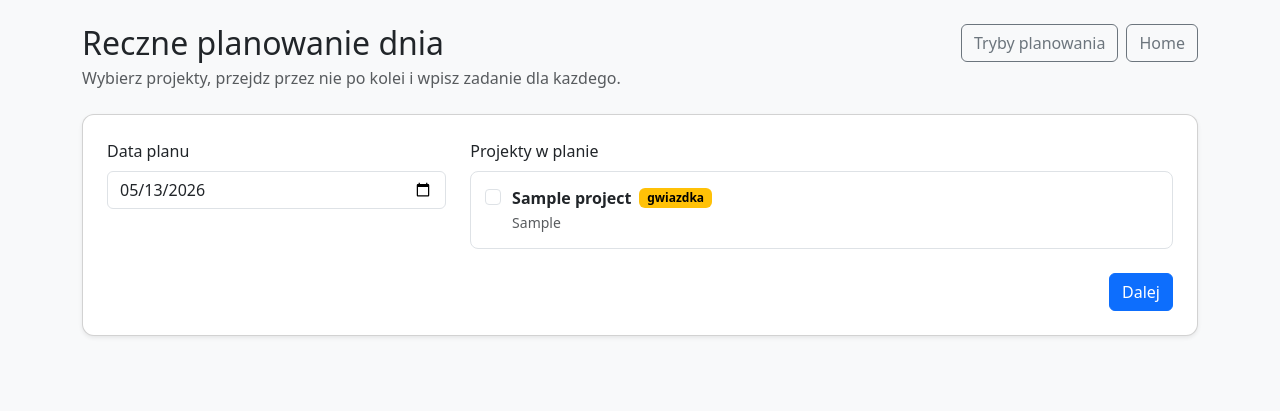
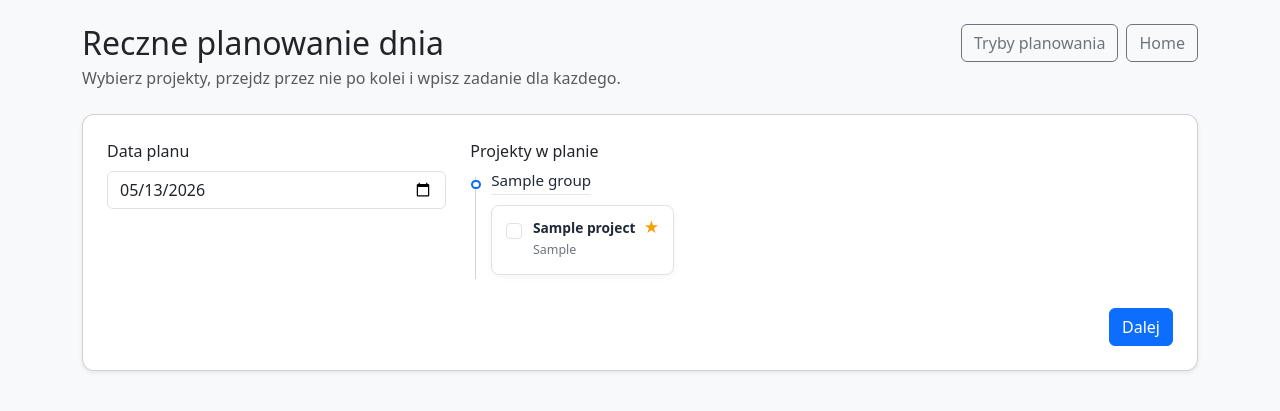
Before and after one commit to SzymonEls/AI-productivity-app, a Flask app: page /ai/daily-plan/manual in a window 1280 px wide. Shown: the part 56-467 px from the top of the page. Run offline with Flask 3, Linux system fonts and the light colour scheme; a user stored in the database is signed in; tables that the repository leaves empty hold one stand-in row (values such as "Sample post"); some libraries are stand-ins or nearby versions.

Commit message:
Timeline style in day planning and fixed headers

```diff
--- a/app/ai/routes.py
+++ b/app/ai/routes.py
@@ -7,7 +7,7 @@ from sqlalchemy.exc import SQLAlchemyError
 
 from ..extensions import db
 from ..markdown_utils import render_markdown, strip_repeated_title
-from ..models import AIPlan, Project
+from ..models import AIPlan, Project, ProjectTimelineGroup, ProjectTimelineItem
 from .service import (
     AIConfigurationError,
     AIServiceError,
@@ -187,12 +187,14 @@ def manual_daily_plan():
         .order_by(Project.is_starred.desc(), Project.title.asc())
         .all()
     )
+    timeline_groups = _get_or_create_timeline(projects)
 
     if request.method == "GET":
         return render_template(
             "ai/manual_daily_plan.html",
             today=date.today(),
             projects=projects,
+            timeline_groups=timeline_groups,
         )
 
     raw_date = request.form.get("target_date", "").strip()
@@ -200,12 +202,12 @@ def manual_daily_plan():
         target_date = date.fromisoformat(raw_date)
     except ValueError:
         flash("Wybierz poprawna date planu dnia.", "danger")
-        return render_template("ai/manual_daily_plan.html", today=date.today(), projects=projects), 400
+        return _render_manual_plan_template(date.today(), projects, timeline_groups), 400
 
     selected_project_ids = _parse_project_ids(request.form.getlist("project_ids"))
     if not selected_project_ids:
         flash("Wybierz przynajmniej jeden projekt do planu recznego.", "danger")
-        return render_template("ai/manual_daily_plan.html", today=target_date, projects=projects), 400
+        return _render_manual_plan_template(target_date, projects, timeline_groups), 400
 
     selected_projects = (
         Project.query.filter(Project.user_id == current_user.id, Project.id.in_(selected_project_ids))
@@ -216,14 +218,14 @@ def manual_daily_plan():
 
     if len(ordered_projects) != len(selected_project_ids):
         flash("Nie udalo sie znalezc wszystkich wybranych projektow.", "danger")
-        return render_template("ai/manual_daily_plan.html", today=target_date, projects=projects), 400
+        return _render_manual_plan_template(target_date, projects, timeline_groups), 400
 
     tasks = []
     for project in ordered_projects:
         task = request.form.get(f"task_{project.id}", "").strip()
         if not task:
             flash(f"Wpisz zadanie dla projektu: {project.title}.", "danger")
-            return render_template("ai/manual_daily_plan.html", today=target_date, projects=projects), 400
+            return _render_manual_plan_template(target_date, projects, timeline_groups), 400
         tasks.append({"project": project, "task": task})
 
     title = f"Plan dnia - {target_date.isoformat()}"
@@ -266,10 +268,19 @@ def manual_daily_plan():
     except SQLAlchemyError:
         db.session.rollback()
         flash("Nie udalo sie zapisac recznego planu dnia.", "danger")
-        return render_template("ai/manual_daily_plan.html", today=target_date, projects=projects), 500
+        return _render_manual_plan_template(target_date, projects, timeline_groups), 500
 
     flash("Reczny plan dnia zostal zapisany i przypiety na home.", "success")
     return redirect(url_for("ai.history_detail", plan_id=history_entry.id))
+
+
+def _render_manual_plan_template(target_date, projects, timeline_groups):
+    return render_template(
+        "ai/manual_daily_plan.html",
+        today=target_date,
+        projects=projects,
+        timeline_groups=timeline_groups,
+    )
 
 
 @ai_bp.route("/history")
@@ -390,6 +401,56 @@ def _pin_plan(plan):
     plan.is_pinned = True
 
 
+def _get_or_create_timeline(projects):
+    groups = (
+        ProjectTimelineGroup.query.filter_by(user_id=current_user.id)
+        .order_by(ProjectTimelineGroup.position.asc(), ProjectTimelineGroup.id.asc())
+        .all()
+    )
+    changed = False
+
+    if not groups:
+        groups = [ProjectTimelineGroup(owner=current_user, name="Projekty", position=0)]
+        db.session.add(groups[0])
+        db.session.flush()
+        changed = True
+
+    project_ids_on_timeline = {
+        item.project_id
+        for item in ProjectTimelineItem.query.filter_by(user_id=current_user.id, item_type="project").all()
+        if item.project_id
+    }
+    default_group = groups[-1]
+    next_position = len(default_group.items)
+
+    for project in projects:
+        if project.id in project_ids_on_timeline:
+            continue
+        db.session.add(
+            ProjectTimelineItem(
+                owner=current_user,
+                group=default_group,
+                project=project,
+                item_type="project",
+                position=next_position,
+            )
+        )
+        next_position += 1
+        changed = True
+
+    if changed:
+        try:
+            db.session.commit()
+        except SQLAlchemyError:
+            db.session.rollback()
+
+    return (
+        ProjectTimelineGroup.query.filter_by(user_id=current_user.id)
+        .order_by(ProjectTimelineGroup.position.asc(), ProjectTimelineGroup.id.asc())
+        .all()
+    )
+
+
 def _parse_project_ids(raw_project_ids):
     project_ids = []
     for raw_project_id in raw_project_ids:
--- a/app/markdown_utils.py
+++ b/app/markdown_utils.py
@@ -8,7 +8,7 @@ TASK_ITEM_PATTERN = re.compile(
     r"<li>\s*\[(?P<checked>[xX ])\]\s*(?P<content>.*?)</li>",
     re.DOTALL,
 )
-HEADING_PATTERN = re.compile(r"<h(?P<level>[1-6])(?P<attrs>[^>]*)>.*?</h(?P=level)>", re.DOTALL)
+TOP_LEVEL_HEADING_PATTERN = re.compile(r"<h1(?P<attrs>[^>]*)>.*?</h1>", re.DOTALL)
 
 
 def render_markdown(value):
@@ -23,7 +23,7 @@ def render_project_markdown(value):
         return ""
 
     html = _render_markdown_html(value)
-    sections = list(HEADING_PATTERN.finditer(html))
+    sections = list(TOP_LEVEL_HEADING_PATTERN.finditer(html))
     if not sections:
         return Markup(html)
 
--- a/app/static/css/styles.css
+++ b/app/static/css/styles.css
@@ -854,6 +854,18 @@ body {
     gap: 0.65rem;
 }
 
+.manual-project-timeline {
+    gap: 0.75rem;
+}
+
+.manual-project-timeline .timeline-items {
+    gap: 0.5rem;
+}
+
+.manual-project-timeline .timeline-item {
+    max-width: min(100%, 24rem);
+}
+
 .manual-project-choice {
     display: flex;
     align-items: flex-start;
@@ -870,15 +882,44 @@ body {
     border-color: #0d6efd;
 }
 
+.manual-project-choice:has(.form-check-input:checked) {
+    border-color: #0d6efd;
+    background: #eef5ff;
+}
+
 .manual-project-choice .form-check-input {
     margin-top: 0.2rem;
 }
 
+.manual-project-choice .timeline-item-title {
+    display: inline;
+}
+
+.manual-star-icon {
+    display: inline-flex;
+    align-items: center;
+    justify-content: center;
+    width: 1rem;
+    height: 1rem;
+    color: #f59f00;
+    font-size: 0.95rem;
+    line-height: 1;
+}
+
+.manual-timeline-note {
+    pointer-events: none;
+}
+
 .manual-project-description {
-    padding: 0.85rem;
-    border: 1px solid #e9ecef;
-    border-radius: 0.5rem;
-    background: #fff;
+    padding: 0.2rem 0 0;
+}
+
+.manual-project-description .project-section-markdown {
+    gap: 0.7rem;
+}
+
+.manual-project-description .project-markdown-section-card {
+    padding: 0.7rem 0.8rem;
 }
 
 .manual-plan-preview {
--- a/app/templates/ai/manual_daily_plan.html
+++ b/app/templates/ai/manual_daily_plan.html
@@ -32,26 +32,51 @@
                     </div>
                     <div class="col-lg-8">
                         <p class="form-label mb-2">Projekty w planie</p>
-                        <div class="manual-project-select-list">
-                            {% for project in projects %}
-                                <label class="manual-project-choice">
+                        <div class="project-timeline manual-project-timeline">
+                            {% for group in timeline_groups %}
+                                <section class="timeline-group">
+                                    <div class="timeline-group-marker"></div>
+                                    <div class="timeline-group-content">
+                                        {% if group.name %}
+                                            <div class="timeline-group-header">
+                                                <h2 class="timeline-group-title">{{ group.name }}</h2>
+                                            </div>
+                                        {% endif %}
+                                        <div class="timeline-items">
+                                            {% for item in group.items %}
+                                                {% if item.item_type == "project" and item.project %}
+                                                    <label class="manual-project-choice timeline-item timeline-project-item">
                                                         <input
                                                             class="form-check-input"
                                                             type="checkbox"
                                                             name="project_ids"
-                                        value="{{ project.id }}"
+                                                            value="{{ item.project.id }}"
                                                             data-project-choice
                                                         >
-                                    <span>
+                                                        <span class="timeline-item-main">
                                                             <span class="d-flex align-items-center gap-2 flex-wrap">
-                                            <strong>{{ project.title }}</strong>
-                                            {% if project.is_starred %}
-                                                <span class="badge text-bg-warning">gwiazdka</span>
+                                                                <strong class="timeline-item-title">{{ item.project.title }}</strong>
+                                                                {% if item.project.is_starred %}
+                                                                    <span class="manual-star-icon" aria-label="Projekt z gwiazdka" title="Projekt z gwiazdka">★</span>
                                                                 {% endif %}
                                                             </span>
-                                        <span class="small text-muted">{{ project.frequency }}</span>
+                                                            <span class="timeline-item-text preserve-lines">{{ item.project.frequency }}</span>
                                                         </span>
                                                     </label>
+                                                {% elif item.item_type == "note" %}
+                                                    <article class="timeline-item timeline-note-item manual-timeline-note">
+                                                        <div class="timeline-item-main">
+                                                            <strong class="timeline-item-title">{{ item.title or "Notatka" }}</strong>
+                                                            {% if item.body %}
+                                                                <p class="timeline-item-text preserve-lines">{{ item.body }}</p>
+                                                            {% endif %}
+                                                        </div>
+                                                    </article>
+                                                {% endif %}
+                                            {% endfor %}
+                                        </div>
+                                    </div>
+                                </section>
                             {% endfor %}
                         </div>
                     </div>
@@ -71,7 +96,7 @@
                                 <div class="d-flex align-items-center gap-2 flex-wrap mb-2">
                                     <span class="badge text-bg-dark" data-manual-counter></span>
                                     {% if project.is_starred %}
-                                        <span class="badge text-bg-warning">gwiazdka</span>
+                                        <span class="manual-star-icon" aria-label="Projekt z gwiazdka" title="Projekt z gwiazdka">★</span>
                                     {% endif %}
                                 </div>
                                 <h2 class="h3 mb-1">{{ project.title }}</h2>
@@ -95,7 +120,7 @@
                             </div>
                             <div class="col-lg-7">
                                 <h3 class="h6 text-uppercase text-muted">Pelny opis projektu</h3>
-                                <div class="markdown-content manual-project-description">{{ project.long_goal | markdown }}</div>
+                                <div class="markdown-content manual-project-description">{{ project.long_goal | project_markdown }}</div>
                             </div>
                         </div>
 
```
Lines whose indentation alone changed are shown as unchanged.
